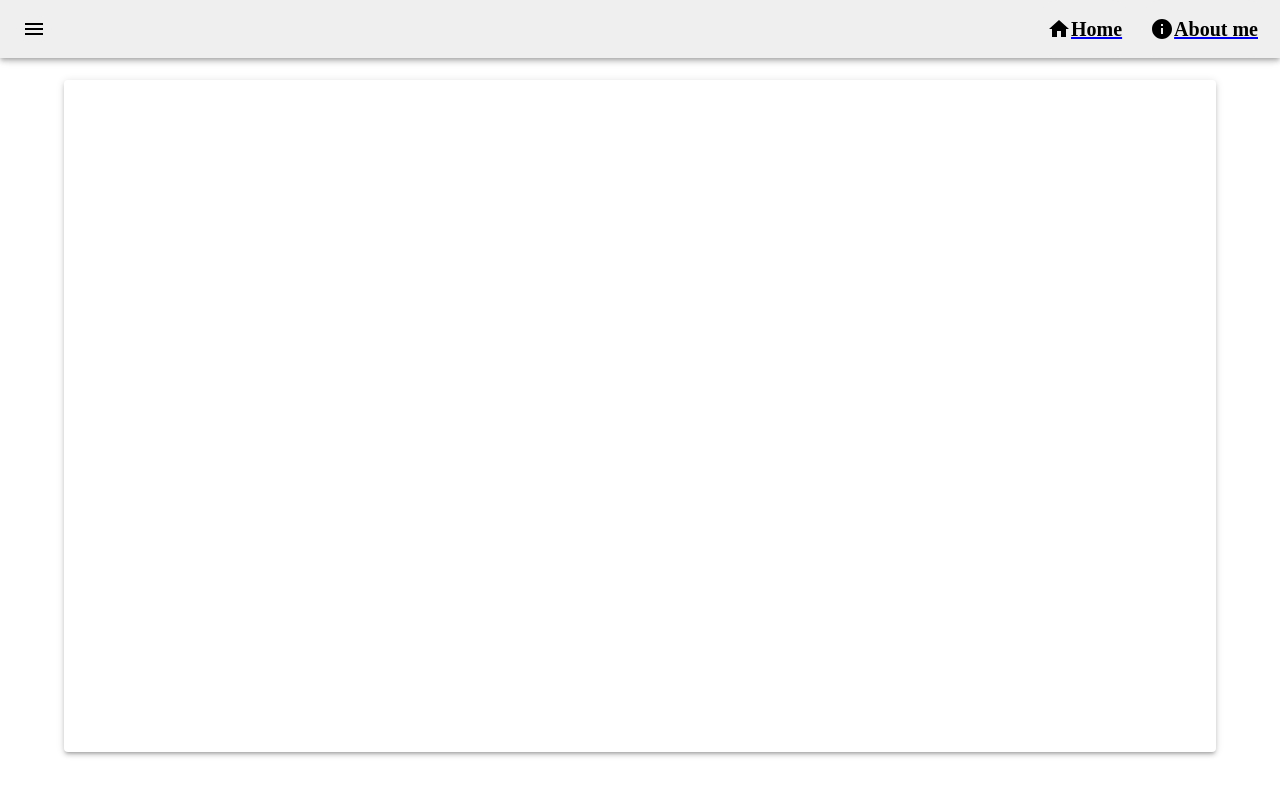
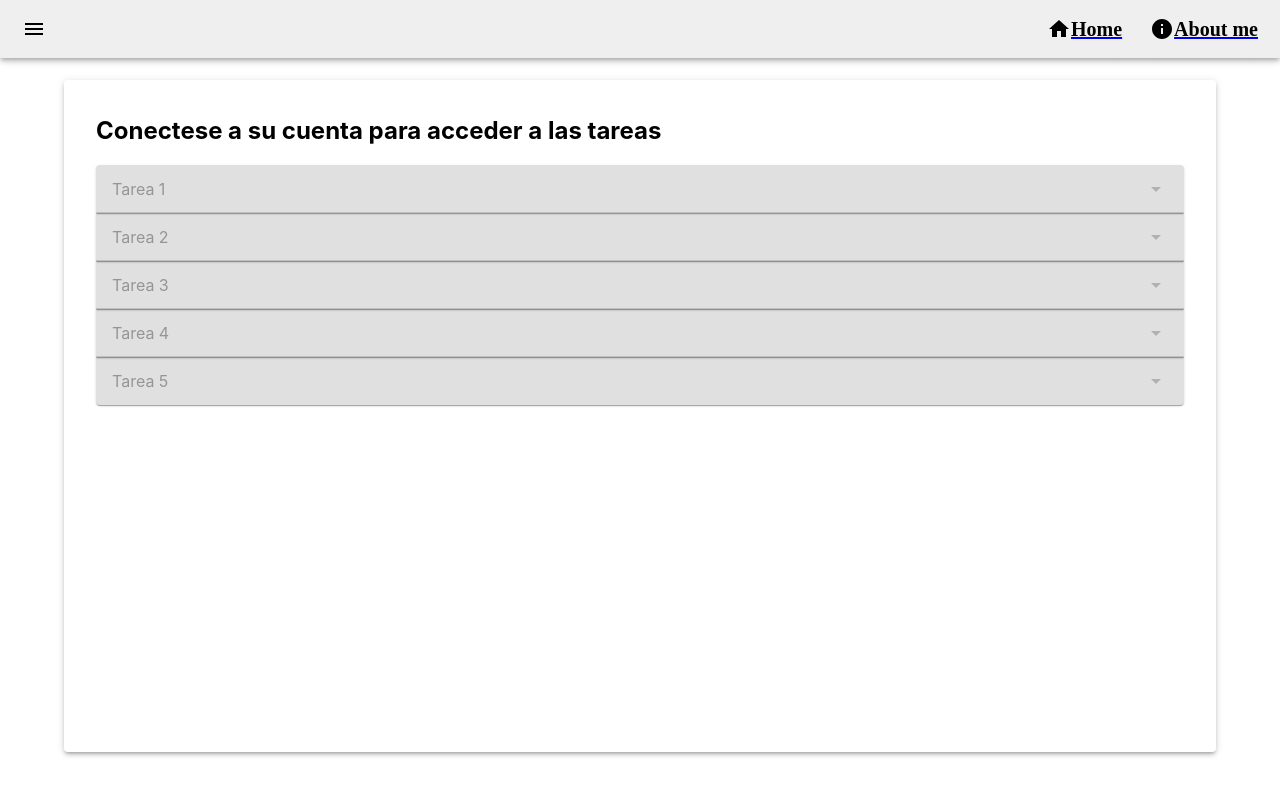
Before and after one commit to aantola/blog, a React (Create React App) app: page /tasks in a window 1280 px wide. Before the commit this address had no page. Shown: the top 796 px of the page. Built offline with nearby package versions, Linux system fonts and the light colour scheme.

Commit message:
feat(Tasks): Added task route with dummy data

```diff
--- a/src/App.tsx
+++ b/src/App.tsx
@@ -1,10 +1,11 @@
 import React from 'react';
 import { BrowserRouter,  Routes, Route } from 'react-router-dom';
 // import Card from '@mui/material/Card';
-import AccountProvider from './context/accountContext'
-import About from './routes/aboutme';
-import BlogPost from './routes/blogpost';
-import Topbar from './components/topbar';
+import AccountProvider from 'context/accountContext'
+import About from 'routes/aboutme';
+import BlogPost from 'routes/blogpost';
+import Topbar from 'components/topbar';
+import Tasks from 'routes/tasks';
 import './App.css';
 
 function App() {
@@ -17,6 +18,7 @@ function App() {
             <Route path='/' element={<> Blog goes here </>} />
             <Route path='/about' element={<About/>}/>
             <Route path='/blog' element={<BlogPost />} />
+            <Route path='/tasks' element={<Tasks />} />
           </Routes>
         </div>
       </AccountProvider>
--- /dev/null
+++ b/src/components/task/index.tsx
@@ -0,0 +1,45 @@
+import { useContext } from 'react';
+import Accordion from '@mui/material/Accordion';
+import AccordionSummary from '@mui/material/AccordionSummary';
+import AccordionDetails from '@mui/material/AccordionDetails';
+import ArrowDropDownIcon from '@mui/icons-material/ArrowDropDown';
+import TaskSolution from './taskSolution';
+import { AccountContext } from 'context/accountContext'
+
+
+
+interface TaskProps {
+    title: string,
+    details: string,
+    icon?: React.ReactElement,
+    expanded: number | false,
+    handleChange: (i: number) => (event: React.SyntheticEvent, newExpanded: boolean) => void,
+    id: number,
+}
+
+function Task({title, details, icon, expanded,handleChange, id} : TaskProps){
+
+    const { tokenExists }= useContext(AccountContext);
+
+    return (
+
+        <Accordion expanded={expanded === id} onChange={handleChange(id)} disabled={!tokenExists} >
+            <AccordionSummary
+                expandIcon={<ArrowDropDownIcon />}
+                aria-controls="panel1-content"
+            >
+
+                {icon}{title}
+            </AccordionSummary>
+            <AccordionDetails>
+                <div style={{marginBottom: "1rem"}}>
+                    {details}
+                </div>
+                <TaskSolution id={id} />
+            </AccordionDetails>
+        </Accordion>
+
+    )
+}
+
+export default Task;
--- /dev/null
+++ b/src/components/task/taskSolution/index.tsx
@@ -0,0 +1,24 @@
+import { useState } from 'react';
+import TextField from '@mui/material/TextField';
+
+function taskSolution({id} : {id: number}){
+
+    const [text, setText] = useState("");
+
+    const ChangeText = (event: React.ChangeEvent<HTMLInputElement>) => {
+        setText(event.target.value);
+    }
+
+    return (
+        <TextField
+            style={{width: "100%"}}
+            label="Inserte la flag"
+            variant="standard"
+            value={text}
+            onChange={ChangeText}
+        />
+    )
+
+}
+
+export default taskSolution;
--- /dev/null
+++ b/src/routes/tasks/index.tsx
@@ -0,0 +1,59 @@
+
+import { useState, useContext } from 'react';
+import Task from 'components/task';
+import { AccountContext } from 'context/accountContext'
+
+
+const dummyTasks = [
+    {
+        title: "Tarea 1",
+        details: "lore ipsum",
+    },
+    {
+        title: "Tarea 2",
+        details: "lore ipsum",
+    },
+    {
+        title: "Tarea 3",
+        details: "lore ipsum",
+    },
+    {
+        title: "Tarea 4",
+        details: "lore ipsum",
+    },
+    {
+        title: "Tarea 5",
+        details: "lore ipsum",
+    },
+]
+
+
+function Tasks(){
+
+    const { tokenExists }= useContext(AccountContext);
+
+    const [expanded, setExpanded] = useState<number | false>(false);
+
+    const handleChange = (panel: number) => (event: React.SyntheticEvent, newExpanded: boolean) => {
+      setExpanded(newExpanded ? panel : false);
+    };
+
+    return (
+        <div style={{width:"100%"}}>
+            {!tokenExists && <h2> Conectese a su cuenta para acceder a las tareas </h2>}
+            {dummyTasks.map((t : {details: string, title: string, icon?: React.ReactElement}, i: number) => {
+                return (
+                    <Task
+                        id={i}
+                        title={t.title}
+                        details={t.details}
+                        expanded={expanded}
+                        handleChange={handleChange}
+                    />
+                )
+            })}
+        </div>
+    )
+}
+
+export default Tasks;
```
